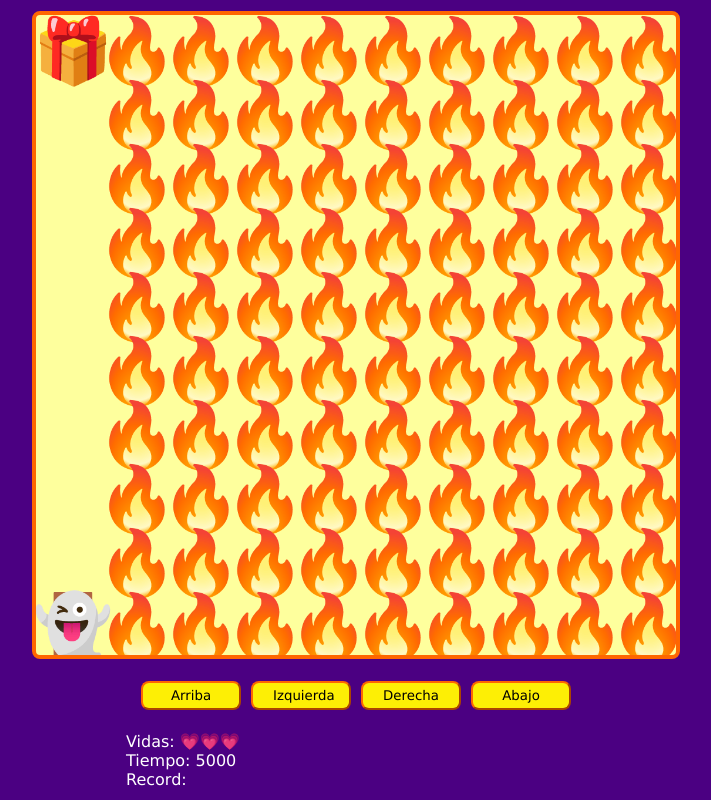
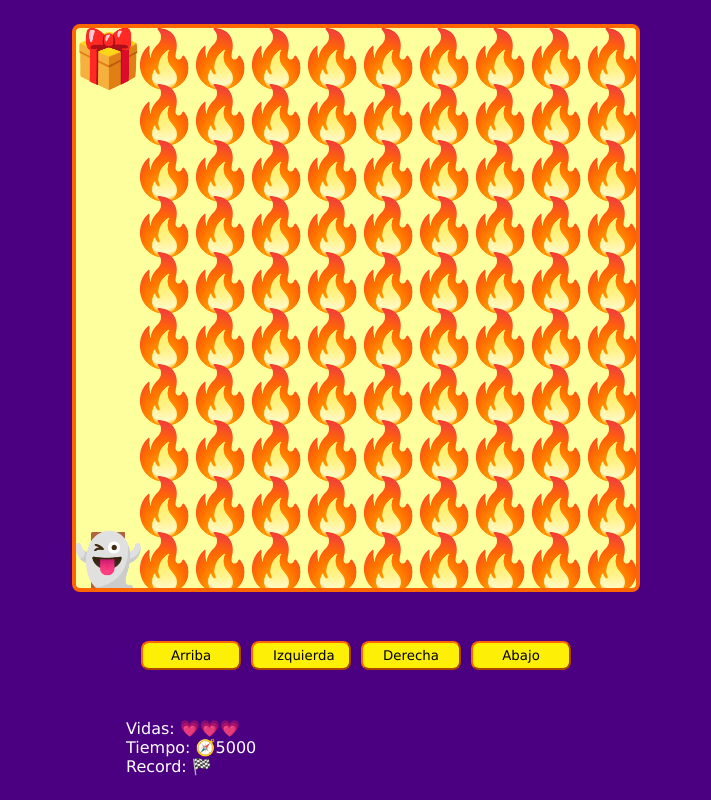
Before and after one commit to midnightqva/mini-videogame-JS, a plain HTML site: page index.html in a window 1280 px wide. Shown: the whole page, without its empty margins (284-995 px from the left). Drawn offline with Linux system fonts and the light colour scheme.

Commit message:
Implementando iconos a record y tiempo

```diff
--- a/game.js
+++ b/game.js
@@ -33,15 +33,18 @@ window.addEventListener("resize", setCanvasSize);
 
 function setCanvasSize() {
     if (window.innerHeight > window.innerWidth) {
-      canvasSize = window.innerWidth * 0.8;
+      canvasSize = window.innerWidth * 0.7;
     } else {
-      canvasSize = window.innerHeight * 0.8;
+      canvasSize = window.innerHeight * 0.7;
     }
 
     canvas.setAttribute('width', canvasSize);
     canvas.setAttribute('height', canvasSize);
 
     elementsSize = canvasSize / 10;
+
+    playerPosition.x = undefined;
+    playerPosition.y = undefined;
 
     startGame();
   }
@@ -81,7 +84,7 @@ function startGame(){
             if(!playerPosition.x && !playerPosition.y){
                 playerPosition.x = posX;
                 playerPosition.y = posY;
-                console.log({playerPosition})
+               // console.log({playerPosition})
             }
         }   else if(col == "I"){
             giftPosition.x = posX;
--- a/index.html
+++ b/index.html
@@ -20,8 +20,8 @@
         <div class="messages">
             <!-- Pendiente -->
             <p>Vidas: <span id="lives"></span></p>
-            <p>Tiempo: <span id="time"></span></p>
-            <p>Record: <span id="record"></span></p>
+            <p>Tiempo: 🧭<span id="time"></span></p>
+            <p>Record: 🏁<span id="record"></span></p>
             <p id="result"></p>
         </div>
     </div>
--- a/style.css
+++ b/style.css
@@ -58,7 +58,7 @@ p {
 }
 @media (max-width: 440px) {
     button {
-        margin-top: 25px;
+        margin-top: 5px;
     }
 
     #up, #down {
```
